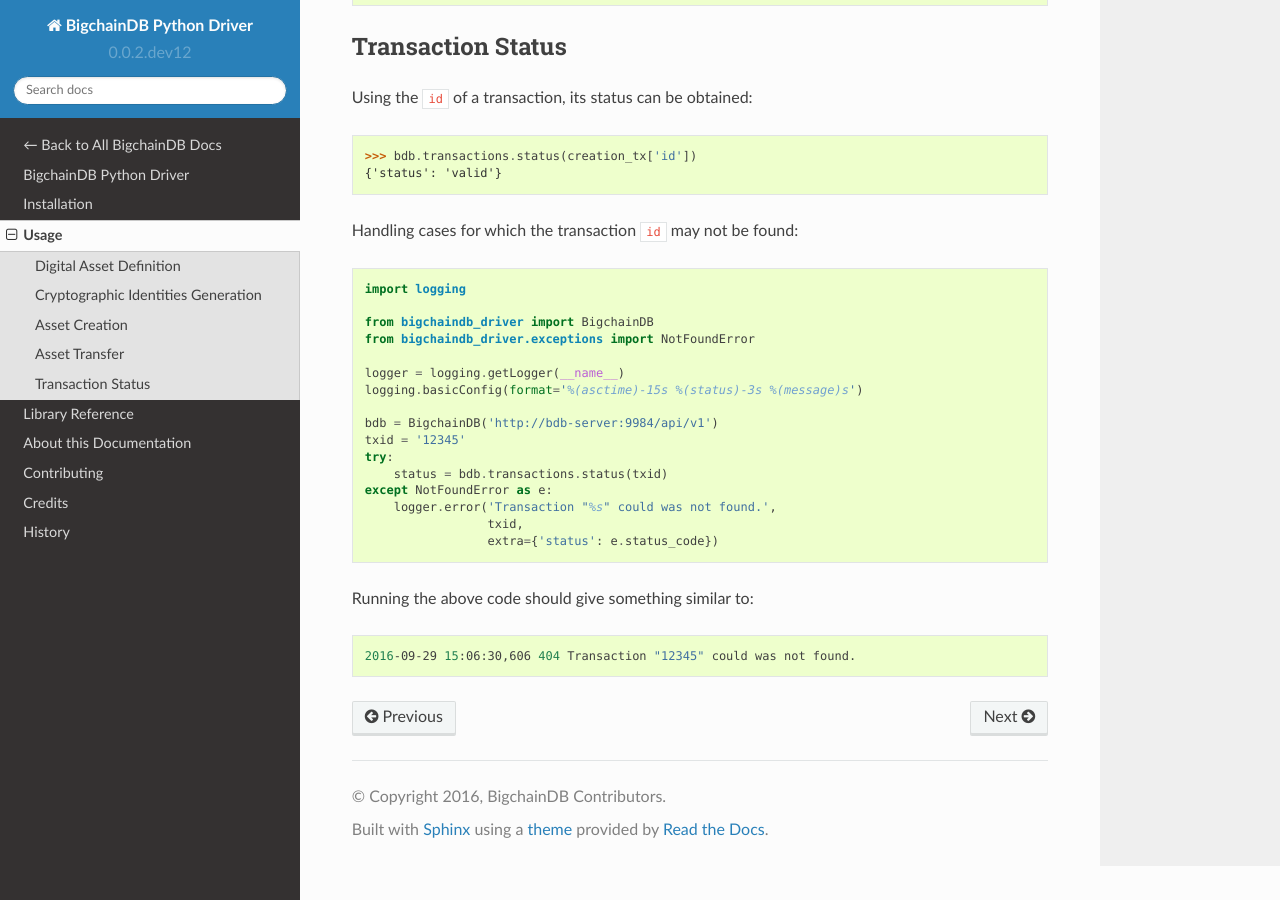
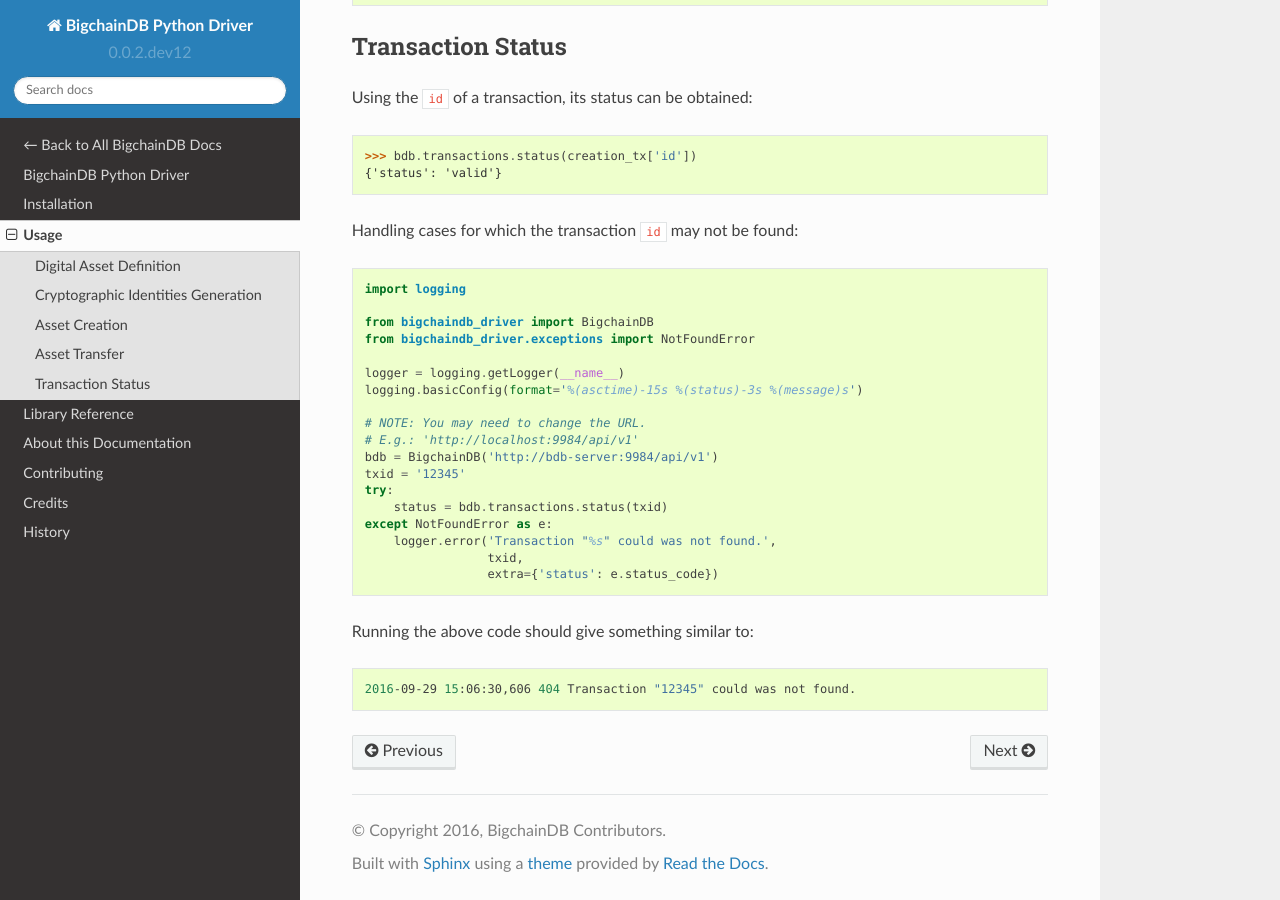
Before and after one commit to bigchaindb/bigchaindb-driver, a Sphinx documentation site: the page built from docs/usage.rst, in a window 1280 px wide and 900 px high, scrolled down 3971 px. Built offline with Sphinx 7.4.7 and the Read the Docs theme 2.0.0, drawn with Linux system fonts in a browser that asks for light colours.

Commit message:
Add note/reminder about the node URL

```diff
--- a/docs/usage.rst
+++ b/docs/usage.rst
@@ -237,6 +237,8 @@
     logger = logging.getLogger(__name__)
     logging.basicConfig(format='%(asctime)-15s %(status)-3s %(message)s')
 
+    # NOTE: You may need to change the URL.
+    # E.g.: 'http://localhost:9984/api/v1'
     bdb = BigchainDB('http://bdb-server:9984/api/v1')
     txid = '12345'
     try:
```
